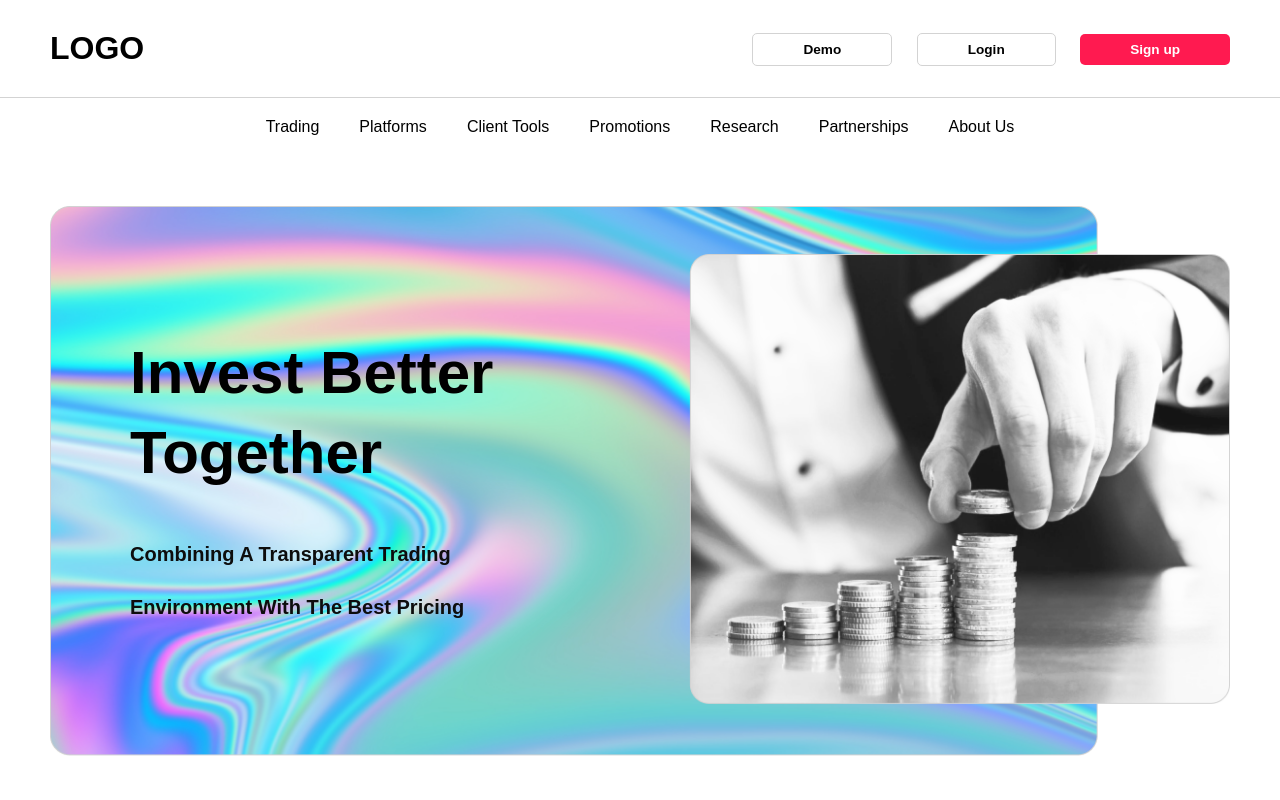
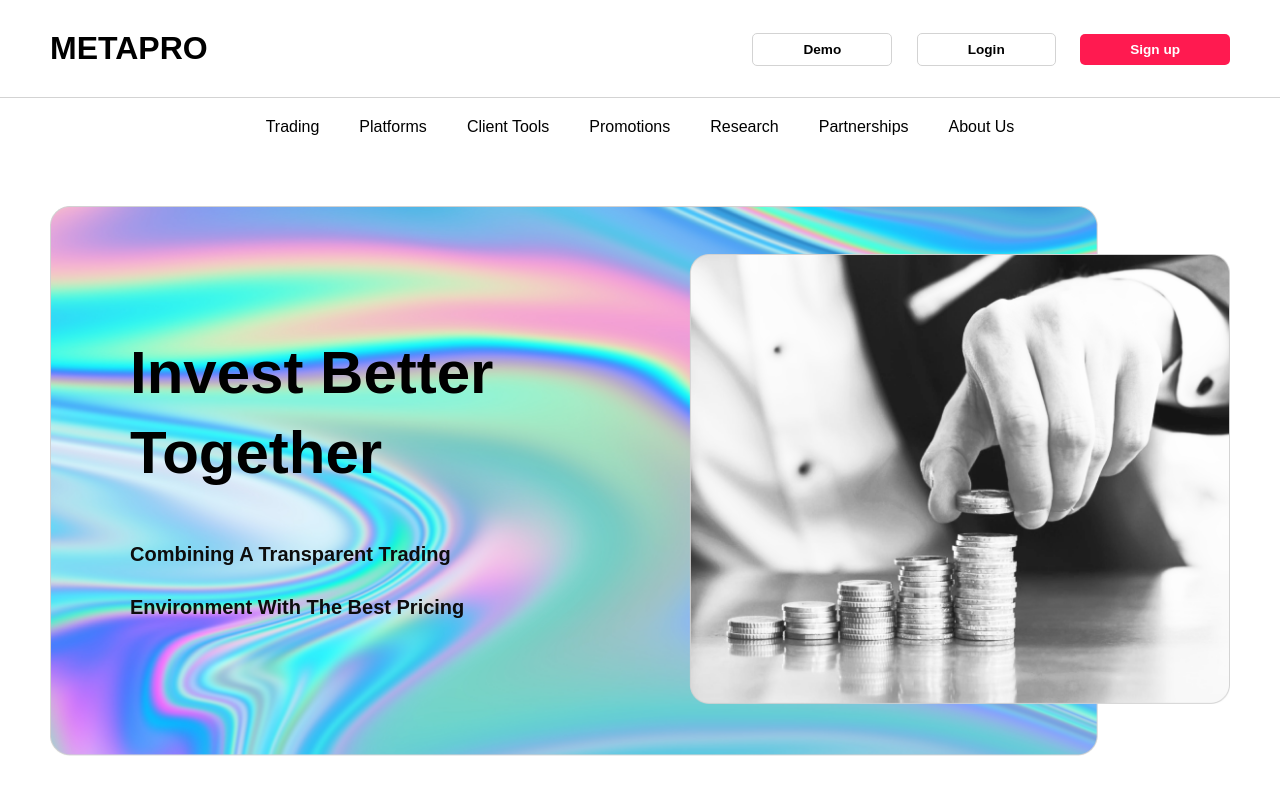
Before and after one commit to michaellyf95/metapro, a plain HTML site: page index.html in a window 1280 px wide. Shown: the top 800 px of the page. Drawn offline with Linux system fonts and the light colour scheme.

Commit message:
Update index.html

```diff
--- a/index.html
+++ b/index.html
@@ -15,7 +15,7 @@
 		<header>
 			<div class="header-content container long">
 				<div>
-					<div class="logo">LOGO</div>
+					<div class="logo">METAPRO</div>
 				</div>
 				<div class="header-links">
 					<a href="#">Demo</a>
```
